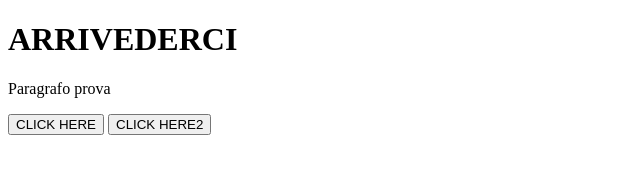
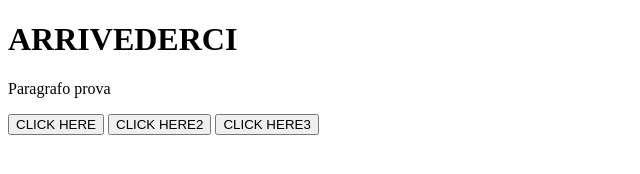
Before and after one commit to rubinettiStefano/gitesempio, a plain HTML site: page index.html in a window 1280 px wide. Shown: the whole page, without its empty margins (0-640 px from the left). Drawn offline with Linux system fonts and the light colour scheme.

Commit message:
versione 2.3

```diff
--- a/index.html
+++ b/index.html
@@ -9,5 +9,6 @@
     <p>Paragrafo prova</p>
     <button>CLICK HERE</button>
     <button>CLICK HERE2</button>
+    <button>CLICK HERE3</button>
 </body>
 </html>
```
